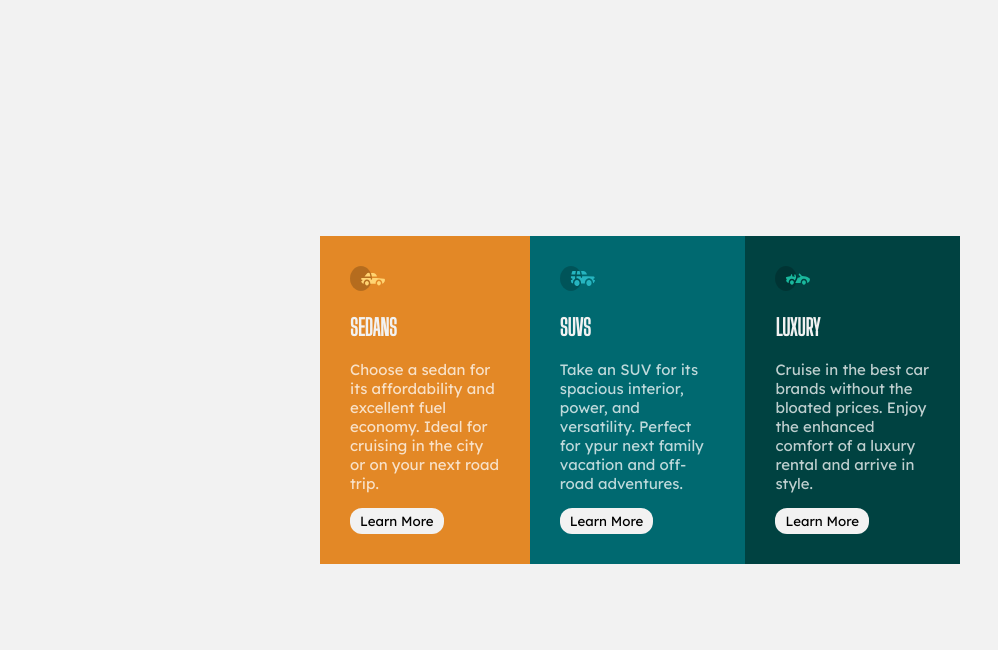
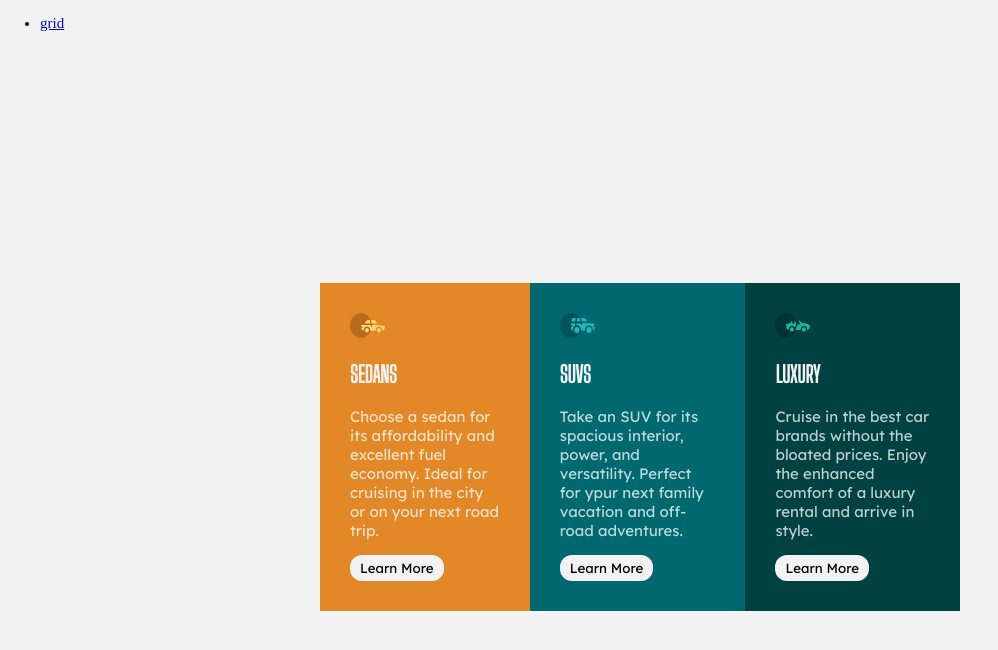
Before and after one commit to MUFTIATBAKARE/Assignments, a plain HTML site: page index.html in a window 1280 px wide. Shown: the whole page, without its empty margins (0-998 px from the left). Drawn offline with Linux system fonts and the light colour scheme.

Commit message:
Update index.html

```diff
--- a/index.html
+++ b/index.html
@@ -10,6 +10,14 @@
     <title>Flexbox Layout</title>
 </head>
 <body>
+    <header>
+    <nav>
+      <ul>
+        <li><a href="grid.html">grid</a>
+          </li>
+        </ul>
+        </nav>
+    </header>
    <main>
     <div class="right_content">
         <img src="icon-sedans.svg" alt="me" width="35" height="25">
```
